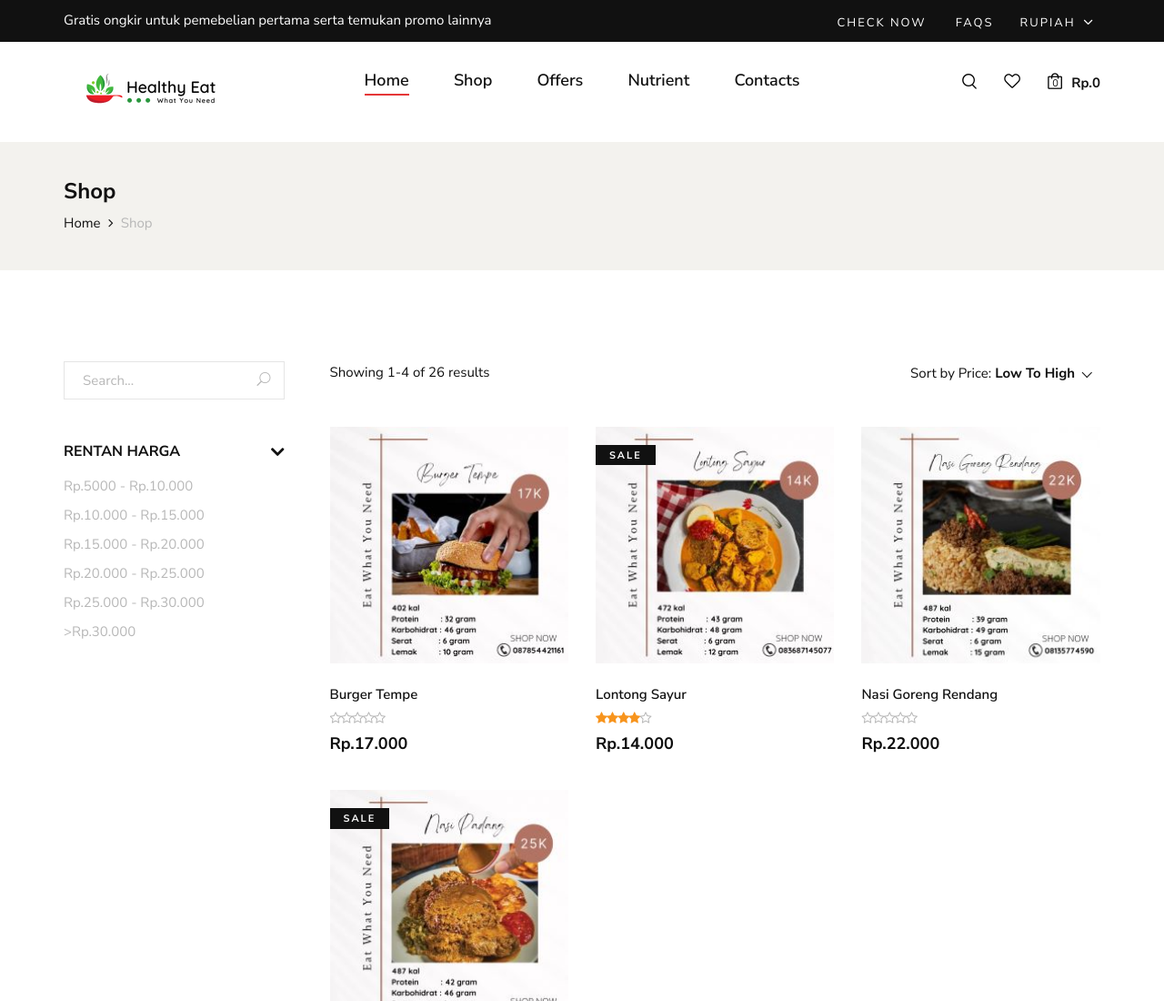
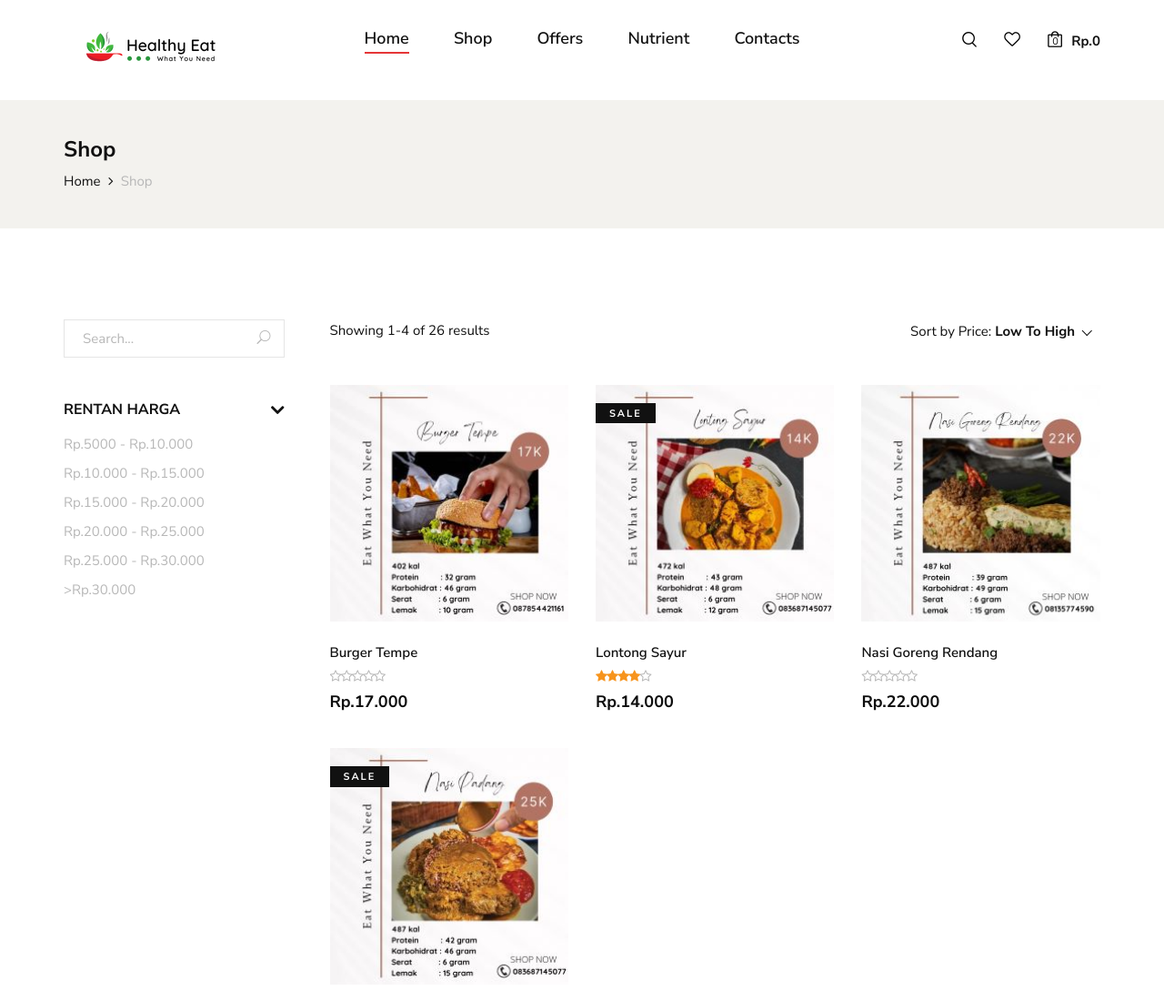
Before and after one commit to dinug-c/eatwhat, a plain HTML site: page shop.html in a window 1280 px wide. Shown: the top 1100 px of the page at 91% size. Drawn offline with Linux system fonts and the light colour scheme.

Commit message:
Fixing typo

```diff
--- a/shop.html
+++ b/shop.html
@@ -61,33 +61,7 @@
 
     <!-- Header Section Begin -->
     <header class="header">
-        <div class="header__top">
-            <div class="container">
-                <div class="row">
-                    <div class="col-lg-6 col-md-7">
-                        <div class="header__top__left">
-                            <p>Gratis ongkir untuk pemebelian pertama serta temukan promo lainnya</p>
-                        </div>
-                    </div>
-                    <div class="col-lg-6 col-md-5">
-                        <div class="header__top__right">
-                            <div class="header__top__links">
-                                <a href="#">Check Now</a>
-                                <a href="#">FAQs</a>
-                            </div>
-                            <div class="header__top__hover">
-                                <span>Rupiah <i class="arrow_carrot-down"></i></span>
-                                <ul>
-                                    <li>USD</li>
-                                    <li>EUR</li>
-                                    <li>USD</li>
-                                </ul>
-                            </div>
-                        </div>
-                    </div>
-                </div>
-            </div>
-        </div>
+
         <div class="container">
             <div class="row">
                 <div class="col-lg-3 col-md-3">
```
Also changed, not shown: index.html (+1 -26 lines).
